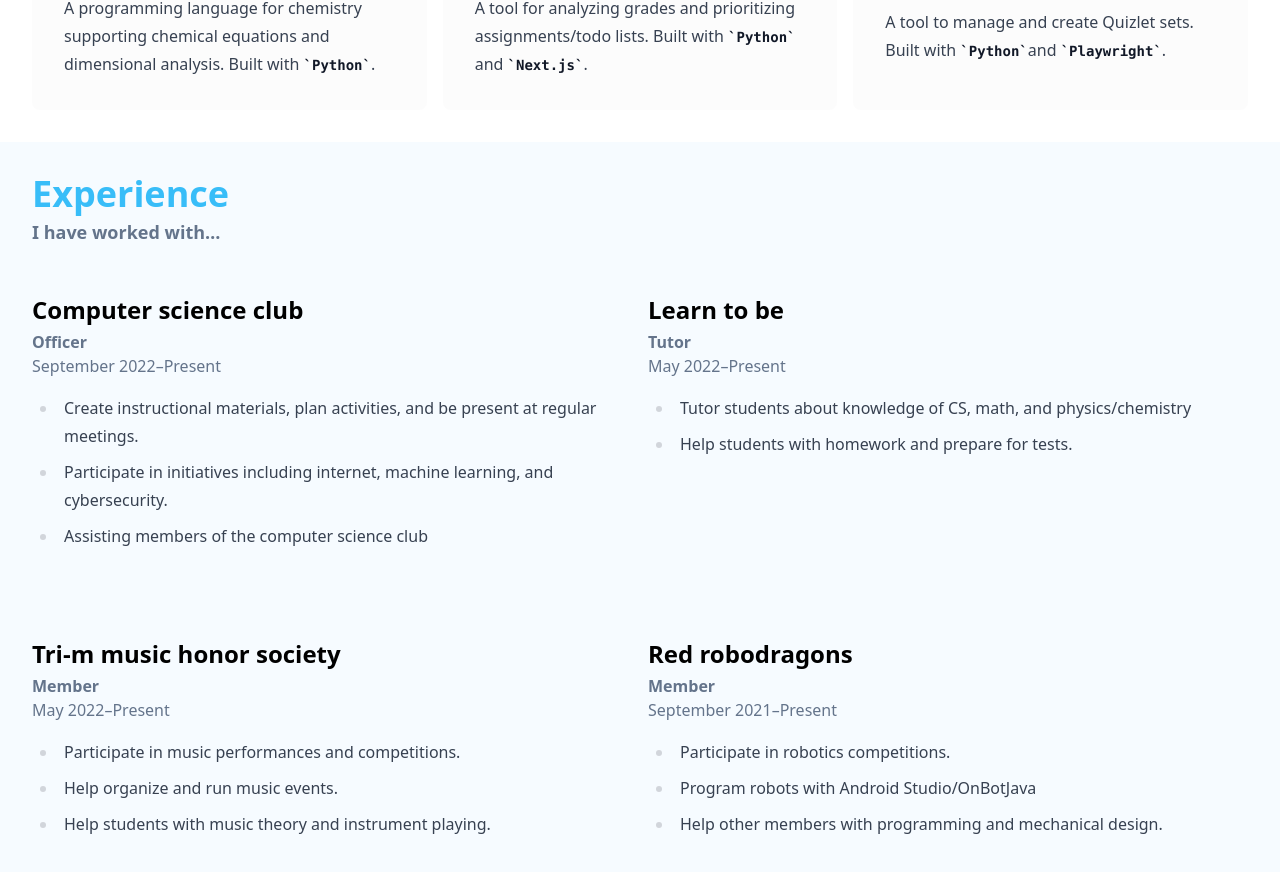
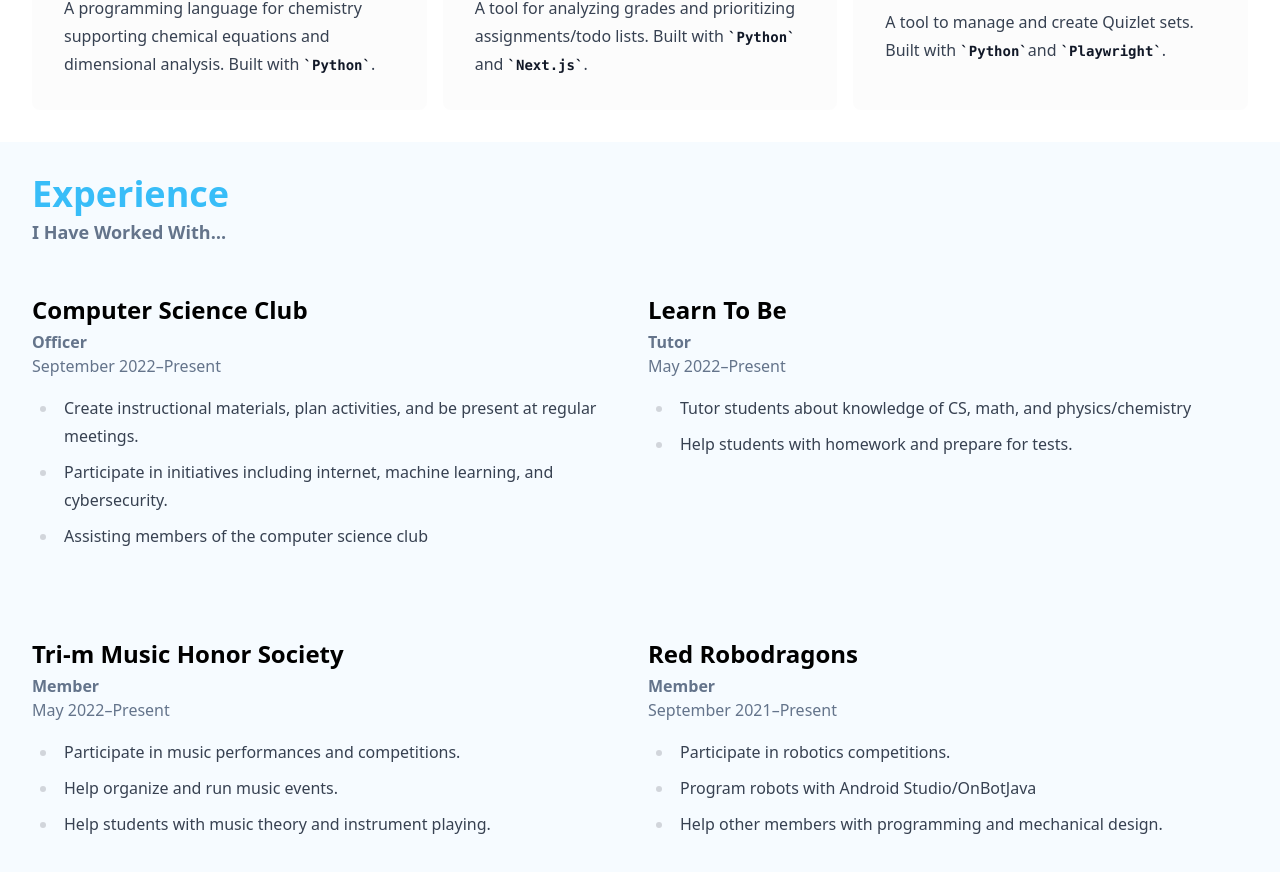
Before and after one commit to Yubo-Cao/yubo-cao.github.com, a Next.js app: page / in a window 1280 px wide. Shown: the part 1114-1986 px from the top of the page. Built offline with nearby package versions, Linux system fonts and the light colour scheme.

Commit message:
refact(compoents): make a title component

```diff
--- a/components/Section.tsx
+++ b/components/Section.tsx
@@ -1,4 +1,5 @@
 import React, { useEffect } from "react";
+import Title from "./Title";
 
 export default function Section(props: {
     id?: string,
@@ -11,20 +12,8 @@ export default function Section(props: {
 }) {
     let id = props.id || "",
         className = props.className || "",
-        title = props.title || "",
-        subtitle = props.subtitle || "",
-        level = props.level || 2,
-        ref = React.useRef<HTMLDivElement>(null);
-    if (title === "" && subtitle !== "")
-        throw new Error("Subtitle must have a title.");
-    const styles: { [key: string]: string } = {
-        h1: "text-6xl font-black text-primary-400",
-        h2: "text-4xl font-bold text-primary-400",
-        h3: "text-2xl font-semibold",
-        h4: "text-3xl",
-        h5: "text-2xl",
-        h6: "text-xl"
-    };
+        ref = React.useRef<HTMLDivElement>(null),
+        hasTitle = props.title !== undefined || props.subtitle !== undefined;
 
     useEffect(() => {
         let section = ref?.current,
@@ -39,35 +28,20 @@ export default function Section(props: {
             child = child.nextSibling;
         }
         if (idx % 2 === 1) {
-            console.log(`Section ${title} is odd.`)
             let background = document.createElement("div");
             section!!.className += " relative";
             background.className = "absolute -left-16 -right-16 top-0 bottom-0 bg-primary-100/30 -z-10";
             section?.appendChild(background);
-            return () => {
-                section?.removeChild(background);
-            }
+            return () => { section?.removeChild(background); }
         }
     });
     return (
         <section id={id} className={"py-8 " + className} ref={ref}>
             {
-                title !== "" &&
-                React.createElement(
-                    "h" + level,
-                    { className: `${styles[("h" + level) as string]} mb-1` },
-                    title,
-                    []
-                )
+                hasTitle &&
+                <Title title={props.title} subtitle={props.subtitle} level={props.level || 2} />
             }
-            {
-                subtitle !== "" &&
-                <p className="text-lg font-semibold text-slate-500">{subtitle}</p>
-            }
-            {
-                // if this is a even section, draw a full width line
-            }
-            <div className={`${title !== "" && subtitle !== "" ? "mt-4" : ""} ${props.contentClassName || ""}`}>
+            <div className={`${hasTitle ? "mt-4" : ""} ${props.contentClassName || ""}`}>
                 {props.children}
             </div>
         </section>
--- /dev/null
+++ b/components/Title.tsx
@@ -0,0 +1,49 @@
+import React, { ReactNode } from "react";
+
+export default function Title(props: {
+    title?: string | ReactNode,
+    subtitle?: string | ReactNode,
+    level: 1 | 2 | 3 | 4 | 5 | 6,
+    className?: string,
+    subtitleClassName?: string,
+    children?: string | ReactNode
+}) {
+    const titleCase = (str: string | ReactNode) => (typeof str === "string") ? str.split(/\s+/).map(s => s[0].toUpperCase() + s.substring(1)).join(" ") : str;
+
+
+    let title = props.title ? titleCase(props.title) : "",
+        subtitle = props.subtitle ? titleCase(props.subtitle) : "",
+        level = props.level,
+        className = props.className || "",
+        subtitleClassName = props.subtitleClassName || "";
+
+    if (props.children !== undefined && props.title === undefined)
+        title = props.children;
+    if (title === undefined)
+        throw new Error("Title must have a title.");
+    if (title === "" && subtitle !== "")
+        throw new Error("Subtitle must have a title.");
+
+    const styles: { [key: string]: string } = {
+        h1: "text-7xl font-black bg-clip-text text-transparent bg-gradient-to-r from-primary-500 to-indigo-500",
+        h2: "text-4xl font-bold text-primary-400",
+        h3: "text-2xl font-semibold",
+        h4: "text-3xl",
+        h5: "text-2xl",
+        h6: "text-xl"
+    };
+    return (<>
+        {
+            React.createElement(
+                "h" + level,
+                { className: `${styles[("h" + level) as string]} mb-1 ${className}` },
+                title,
+                []
+            )
+        }
+        {
+            subtitle !== "" &&
+            <p className={`text-lg font-semibold text-slate-500 ${subtitleClassName}`}>{subtitle}</p>
+        }
+    </>)
+}
--- a/pages/index.tsx
+++ b/pages/index.tsx
@@ -1,8 +1,9 @@
 import Image from 'next/image'
+import Experience from '../components/Experience'
 import Header from '../components/Header'
 import Project from '../components/Project'
 import Section from '../components/Section'
-import Experience from '../components/Experience'
+import Title from '../components/Title'
 
 export default function Home() {
   return (
@@ -18,9 +19,9 @@ export default function Home() {
             style={{ flexGrow: 1 }}
           />
           <div className='flex flex-col gap-2 basis-48 flex-1 md:mx-16' style={{ flexGrow: 3 }}>
-            <h1 className='text-7xl font-black bg-clip-text text-transparent bg-gradient-to-r from-primary-500 to-indigo-500'>Yubo Cao</h1>
+            <Title level={1}>Yubo Cao</Title>
             <p className='text-lg prose'>
-              As a sophomore in high school, programming and artificial
+              As a sophomore in high school, prgramming and artificial
               intelligence are two of my passions. My GPA is 4.0 out of
               4.0 and I attend the Gwinnett School of Mathematics,
               Science, and Technology.
@@ -54,7 +55,7 @@ export default function Home() {
             and <code>Playwright</code>.
           </Project>
         </Section>
-        <Section title="Experience" subtitle="I have worked with…" contentClassName='grid gap-4 grid-cols-fit-128 max-sm:grid-cols-fit-64'>
+        <Section title="Experience" subtitle="I have worked with…" contentClassName='grid gap-4 grid-cols-fit-102 max-sm:grid-cols-fit-64'>
           <Experience title="officer" company="Computer Science Club" start="2022-09">
             <ul>
               <li>Create instructional materials, plan activities, and be present at regular meetings.</li>
```
